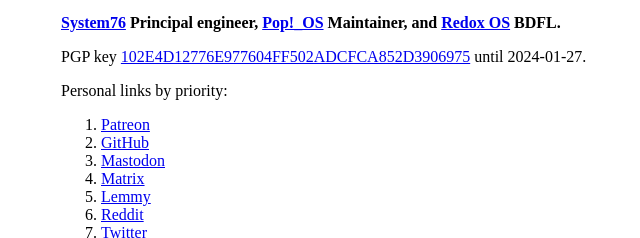
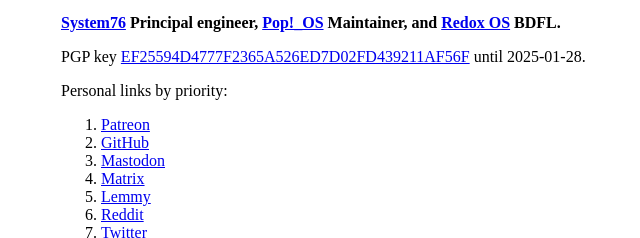
Before and after one commit to jackpot51/soller.dev, a plain HTML site: page index.html in a window 1280 px wide. Shown: the part 337-575 px from the top of the page, 179-819 px from the left. Drawn offline with Linux system fonts and the light colour scheme.

Commit message:
Update GPG key

```diff
--- a/index.html
+++ b/index.html
@@ -17,7 +17,7 @@
 			<a href="https://redox-os.org">Redox OS</a> BDFL.
 		</strong></p>
 		<p>
-			PGP key <a href="pgp.asc">102E4D12776E977604FF502ADCFCA852D3906975</a> until 2024-01-27.
+			PGP key <a href="pgp.asc">EF25594D4777F2365A526ED7D02FD439211AF56F</a> until 2025-01-28.
 		</p>
 		Personal links by priority:
 		<ol>
```
Also changed, not shown: 1 other file.
